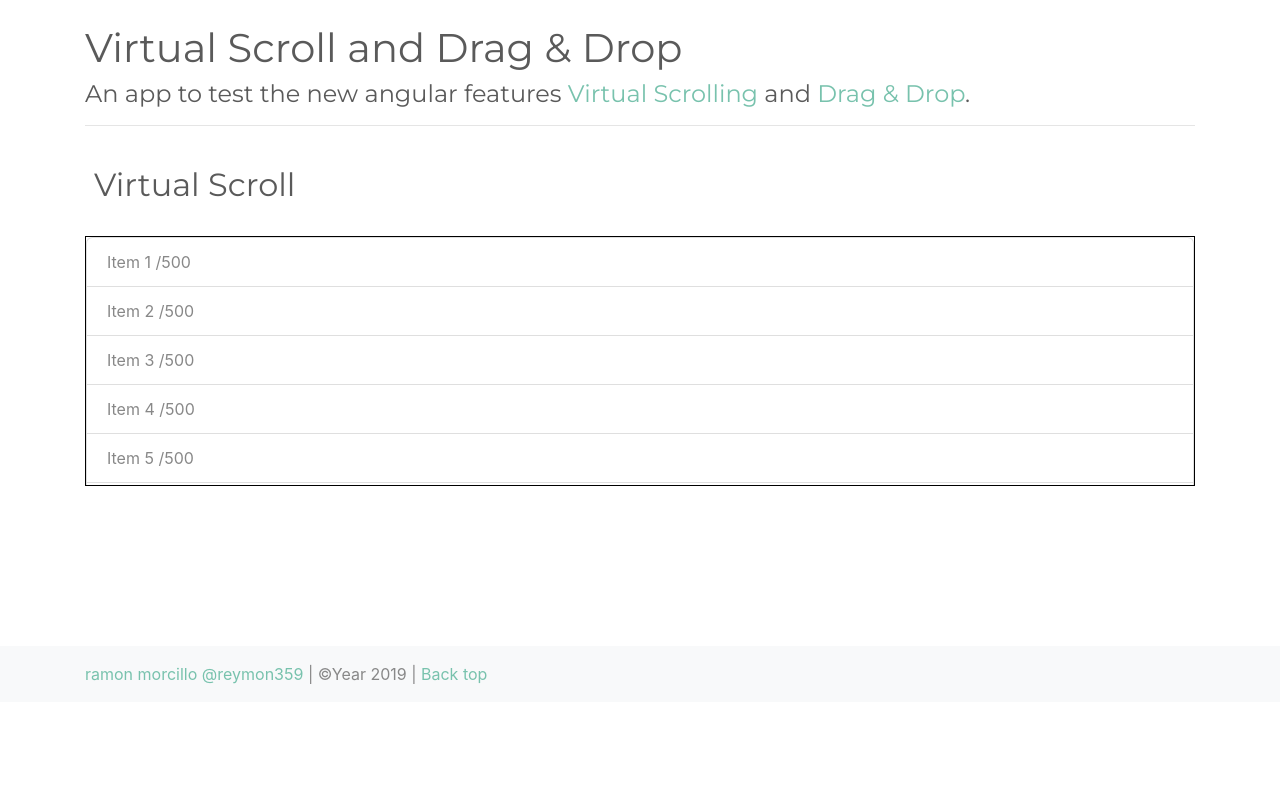
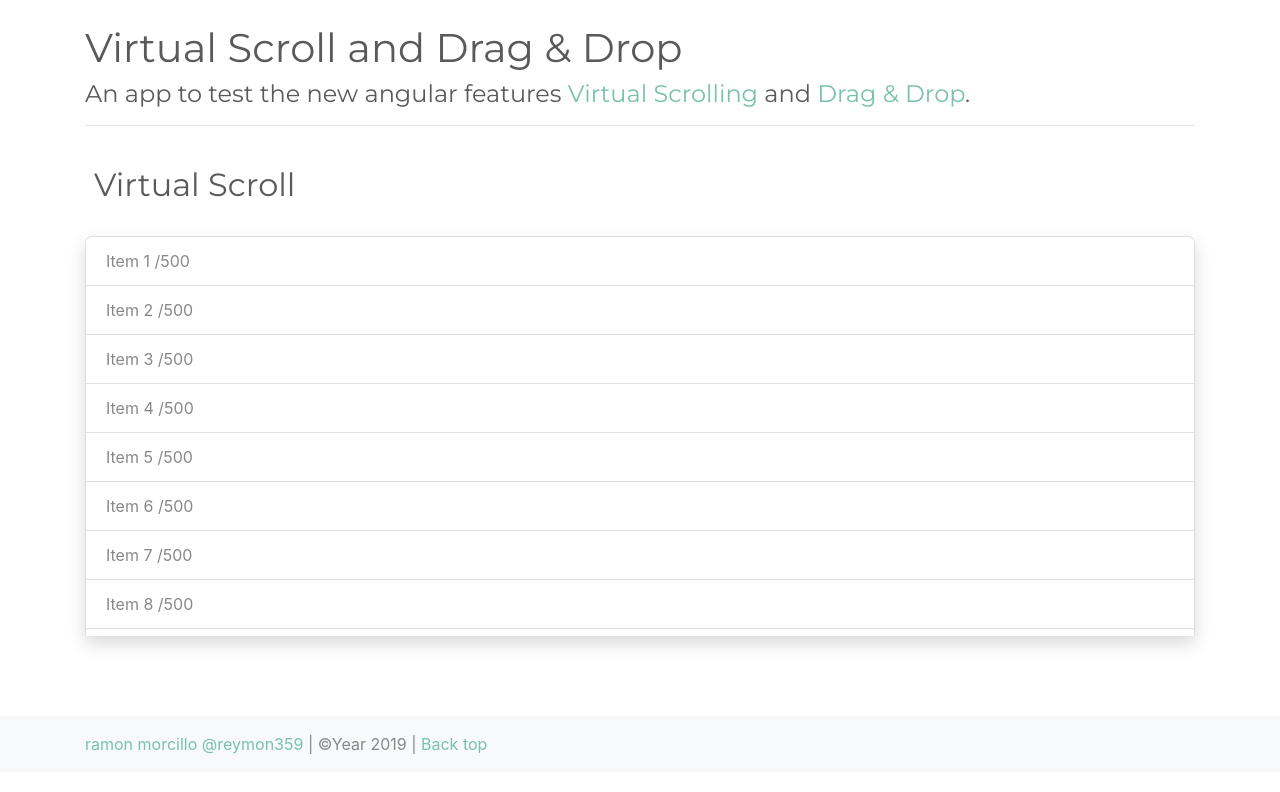
Before and after one commit to reymon359/virtualScroll-dragAndDrop, an Angular app: page / in a window 1280 px wide. Shown: the top 792 px of the page. Built offline with nearby package versions, Linux system fonts and the light colour scheme.

Commit message:
changing styles a bit

```diff
--- a/src/app/app.component.html
+++ b/src/app/app.component.html
@@ -13,7 +13,7 @@
 
 
 </div>
-<footer class="footer mt-auto py-3  bg-light" style=" margin-top: 20vh!important;">
+<footer class="footer mt-auto py-3  bg-light" style=" margin-top: 10vh!important;">
     <div class="container">
         <a style="text-decoration: none;" href="https://ramonmorcillo.com" target="_blank">ramon morcillo @reymon359 </a> | &copy;<time datetime="2019">Year 2019</time> |
         <a href="#top" style="text-decoration: none;">Back top</a>
--- a/src/app/virtual/virtual.component.html
+++ b/src/app/virtual/virtual.component.html
@@ -4,7 +4,7 @@
 </div>
 
 <!-- We need to put the height of each item -->
-<cdk-virtual-scroll-viewport itemSize="50" class="list-container list-group">
+<cdk-virtual-scroll-viewport itemSize="50" style="height:50vh;" class="shadow list-group ">
 
     <div class="list-group-item" *cdkVirtualFor="let person of persons; let i = index; let counter = count;">
         Item {{i+1}} /{{counter}}
--- a/src/styles.css
+++ b/src/styles.css
@@ -1,6 +1,5 @@
 .list-container {
-    height: 250px;
-    border: 1px solid black;
+    height: 500px;
 }
 
 .box {
```
